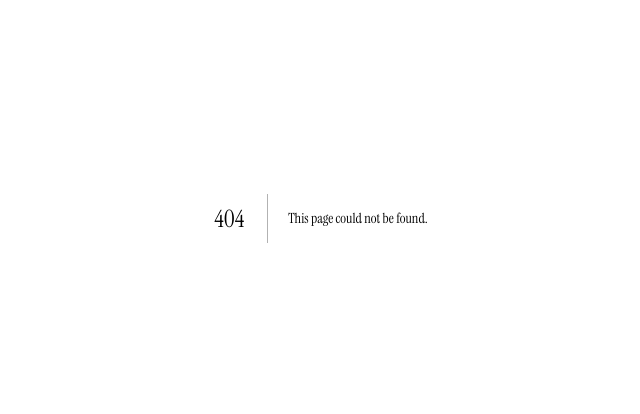
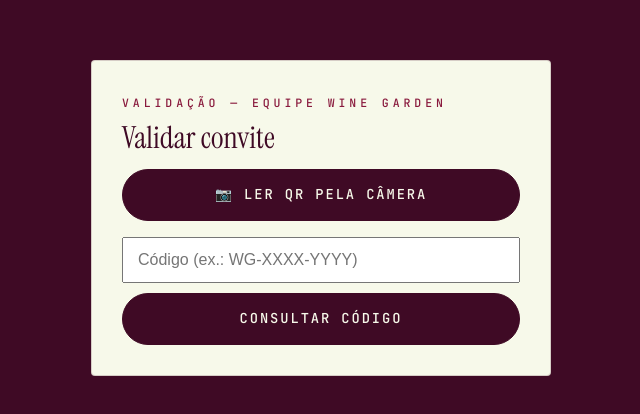
Before and after one commit to grupoalmeriamkt/lp-wine-garden-lancamento, a Next.js app: page /operador in a window 1280 px wide. Before the commit this address had no page. Shown: the part 182-596 px from the top of the page, without its empty margins (319-959 px from the left). Built offline with nearby package versions, Linux system fonts and the light colour scheme.

Commit message:
feat(operador): validação por câmera (BarcodeDetector) e código

```diff
--- /dev/null
+++ b/app/operador/page.tsx
@@ -0,0 +1,130 @@
+"use client";
+import { useEffect, useRef, useState } from "react";
+import { glassLabel } from "@/lib/glasses";
+import type { Voucher } from "@/lib/types";
+
+function extractCode(text: string): string | null {
+  const m = text.match(/(WG-[A-Z0-9]{4}-[A-Z0-9]{4})/i);
+  return m ? m[1].toUpperCase() : null;
+}
+
+export default function Operador() {
+  const [manual, setManual] = useState("");
+  const [voucher, setVoucher] = useState<Voucher | null>(null);
+  const [msg, setMsg] = useState("");
+  const [busy, setBusy] = useState(false);
+  const [scanning, setScanning] = useState(false);
+  const videoRef = useRef<HTMLVideoElement>(null);
+  const streamRef = useRef<MediaStream | null>(null);
+
+  async function lookup(code: string) {
+    setBusy(true); setMsg(""); setVoucher(null);
+    const res = await fetch(`/api/voucher/${code}`);
+    const data = await res.json();
+    setBusy(false);
+    if (!res.ok) { setMsg(data.error === "not_found" ? "Convite não encontrado." : "Erro ao consultar."); return; }
+    setVoucher(data.voucher);
+  }
+
+  async function redeem() {
+    if (!voucher) return;
+    setBusy(true);
+    const res = await fetch(`/api/voucher/${voucher.voucher_code}`, {
+      method: "POST", headers: { "content-type": "application/json" },
+      body: JSON.stringify({ action: "redeem", redeemed_by: "operador" }),
+    });
+    const data = await res.json();
+    setBusy(false);
+    if (!res.ok) {
+      setMsg(
+        data.error === "already_redeemed" ? "⚠️ Convite JÁ resgatado." :
+        data.error === "expired" ? "Convite expirado." : "Não foi possível resgatar."
+      );
+      lookup(voucher.voucher_code);
+      return;
+    }
+    setVoucher(data.voucher);
+    setMsg("✅ Resgatado com sucesso!");
+  }
+
+  function stopScan() {
+    streamRef.current?.getTracks().forEach((t) => t.stop());
+    streamRef.current = null;
+    setScanning(false);
+  }
+
+  async function startScan() {
+    const Detector = (window as unknown as { BarcodeDetector?: any }).BarcodeDetector;
+    if (!Detector) { setMsg("Câmera não suportada neste navegador. Use o código manual."); return; }
+    try {
+      const stream = await navigator.mediaDevices.getUserMedia({ video: { facingMode: "environment" } });
+      streamRef.current = stream;
+      setScanning(true);
+      if (videoRef.current) { videoRef.current.srcObject = stream; await videoRef.current.play(); }
+      const detector = new Detector({ formats: ["qr_code"] });
+      const tick = async () => {
+        if (!streamRef.current || !videoRef.current) return;
+        try {
+          const codes = await detector.detect(videoRef.current);
+          const found = codes.map((c: any) => extractCode(c.rawValue)).find(Boolean);
+          if (found) { stopScan(); await lookup(found); return; }
+        } catch {}
+        requestAnimationFrame(tick);
+      };
+      requestAnimationFrame(tick);
+    } catch {
+      setMsg("Não foi possível acessar a câmera.");
+      setScanning(false);
+    }
+  }
+
+  useEffect(() => () => stopScan(), []);
+
+  const statusLabel: Record<string, string> = {
+    active: "Ativo — pode resgatar", redeemed: "Já resgatado",
+    expired: "Expirado", cancelled: "Cancelado",
+  };
+
+  return (
+    <main style={{ minHeight: "100vh", display: "grid", placeItems: "center", padding: 24, background: "var(--uva)" }}>
+      <div className="ticket" style={{ maxWidth: 460, width: "100%", padding: 30, background: "var(--offwhite)" }}>
+        <span className="eyebrow" style={{ color: "var(--purpura)" }}>Validação — equipe Wine Garden</span>
+        <h1 style={{ fontSize: "1.9rem", marginTop: 10, color: "var(--uva)" }}>Validar convite</h1>
+
+        {scanning ? (
+          <>
+            <video ref={videoRef} playsInline style={{ width: "100%", borderRadius: 8, marginTop: 16, background: "#000" }} />
+            <button className="btn" onClick={stopScan} style={{ width: "100%", justifyContent: "center", marginTop: 12 }}>Parar câmera</button>
+          </>
+        ) : (
+          <button className="btn" onClick={startScan} style={{ width: "100%", justifyContent: "center", marginTop: 16 }}>📷 Ler QR pela câmera</button>
+        )}
+
+        <form onSubmit={(e) => { e.preventDefault(); const c = extractCode(manual) || manual.trim().toUpperCase(); if (c) lookup(c); }} style={{ marginTop: 16 }}>
+          <input value={manual} onChange={(e) => setManual(e.target.value)} placeholder="Código (ex.: WG-XXXX-YYYY)"
+            style={{ width: "100%", padding: "12px 14px", fontSize: 16 }} />
+          <button className="btn" disabled={busy} style={{ width: "100%", justifyContent: "center", marginTop: 10 }}>Consultar código</button>
+        </form>
+
+        {msg && <p className="body" style={{ marginTop: 16, fontWeight: 600, color: "var(--purpura)" }}>{msg}</p>}
+
+        {voucher && (
+          <div style={{ marginTop: 20 }}>
+            <hr className="dotted" />
+            <p className="mono-label" style={{ color: "var(--uva-70)", marginTop: 14 }}>Código</p>
+            <p className="body">{voucher.voucher_code}</p>
+            <p className="mono-label" style={{ color: "var(--uva-70)" }}>Taça</p>
+            <p className="body">{glassLabel(voucher.selected_glass)}</p>
+            <p className="mono-label" style={{ color: "var(--uva-70)" }}>Status</p>
+            <p className="body" style={{ fontWeight: 600 }}>{statusLabel[voucher.status] ?? voucher.status}</p>
+            {voucher.status === "active" && (
+              <button className="btn" disabled={busy} onClick={redeem} style={{ width: "100%", justifyContent: "center", marginTop: 18 }}>
+                {busy ? "Resgatando…" : "Resgatar convite"}
+              </button>
+            )}
+          </div>
+        )}
+      </div>
+    </main>
+  );
+}
```
